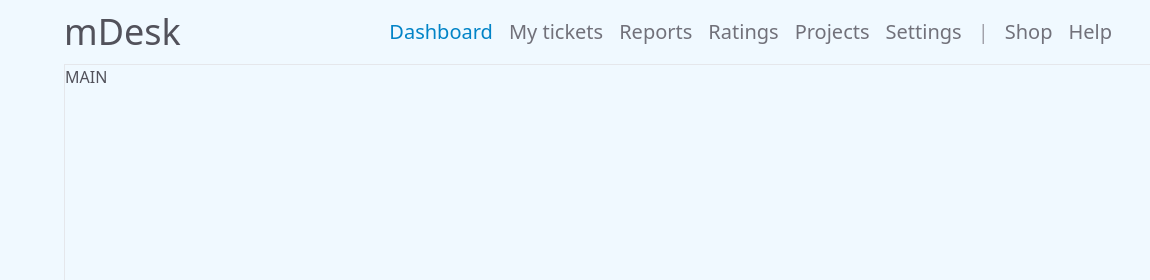
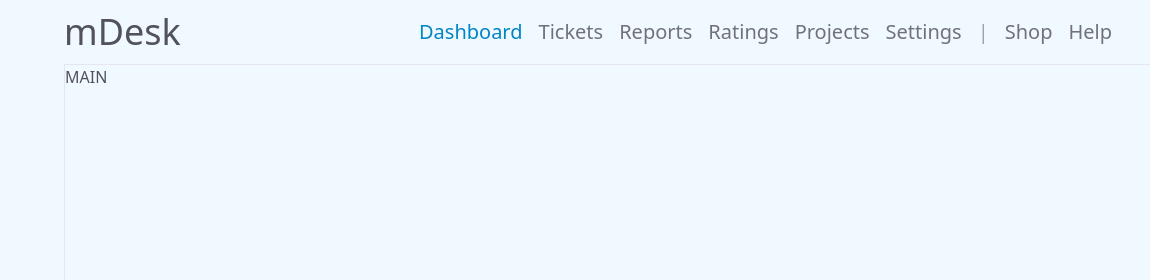
Before and after one commit to MagnaMentes/mDesk, a website: page index.html in a window 1280 px wide. Shown: the top 280 px of the page, 0-1150 px from the left. Drawn offline with Linux system fonts and the light colour scheme.

Commit message:
Change caption My tickets -> Tickets

```diff
--- a/index.html
+++ b/index.html
@@ -15,7 +15,7 @@
         <div class="top-nav">
           <ul class="flex items-center gap-4 text-xl font-light">
             <li class="text-sky-600 cursor-pointer transition-colors hover:text-sky-600" id="active">Dashboard</li>
-            <li class="text-zinc-500 cursor-pointer transition-colors hover:text-sky-600">My tickets</li>
+            <li class="text-zinc-500 cursor-pointer transition-colors hover:text-sky-600">Tickets</li>
             <li class="text-zinc-500 cursor-pointer transition-colors hover:text-sky-600">Reports</li>
             <li class="text-zinc-500 cursor-pointer transition-colors hover:text-sky-600">Ratings</li>
             <li class="text-zinc-500 cursor-pointer transition-colors hover:text-sky-600">Projects</li>
```
